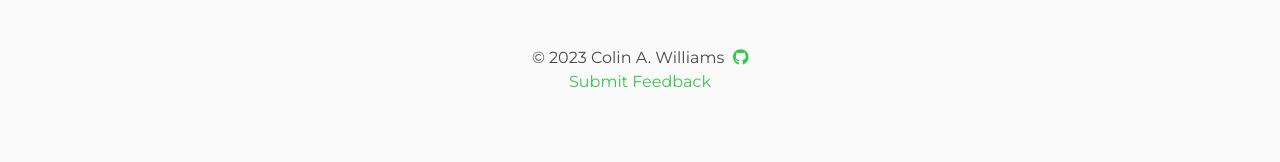
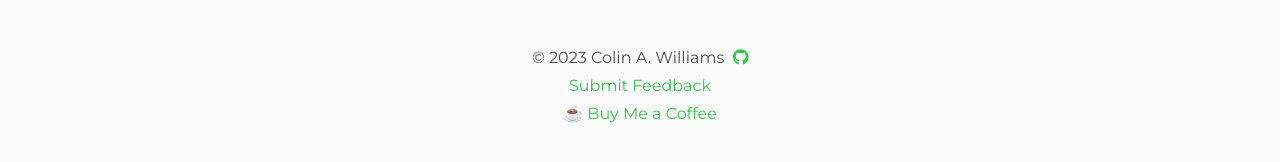
Before and after one commit to c-o-l-i-n/potluk, a Next.js app: page / in a window 1280 px wide. Shown: the part 768-930 px from the top of the page. Built offline with nearby package versions, Linux system fonts and the light colour scheme.

Commit message:
☕️ Add Buy Me a Coffee link to footer

```diff
--- a/src/components/Footer.tsx
+++ b/src/components/Footer.tsx
@@ -18,9 +18,14 @@ export default function Footer (): ReactElement {
           <FontAwesomeIcon icon={faGithub} />
         </a>
       </p>
-      <p>
+      <p className='mt-1'>
         <Link href='/feedback'>
           Submit Feedback
+        </Link>
+      </p>
+      <p className='mt-1'>
+        <Link href='https://www.buymeacoffee.com/colinw' target='_blank' rel='noreferrer'>
+          ☕️ Buy Me a Coffee
         </Link>
       </p>
     </footer>
```
